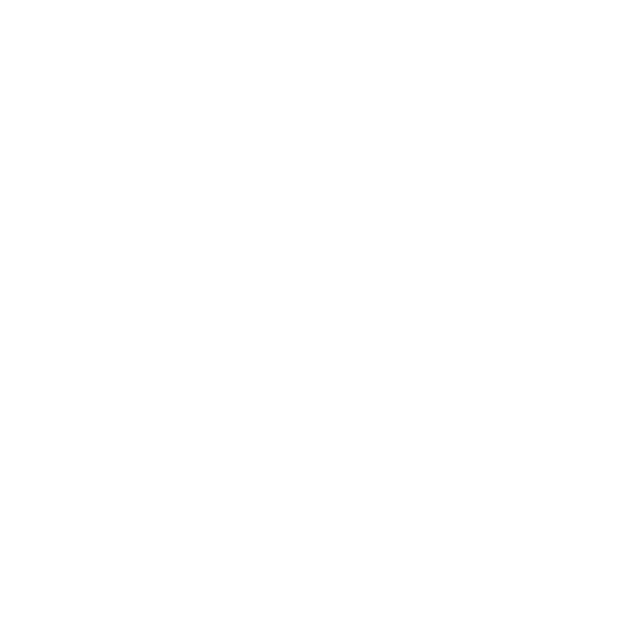
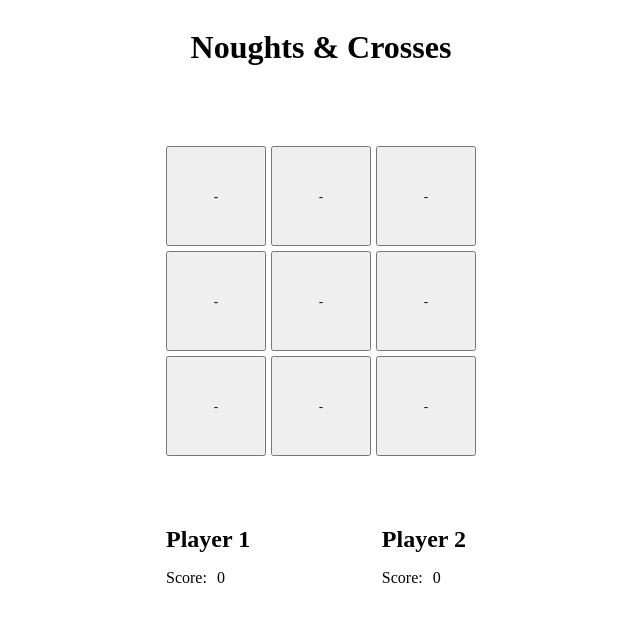
Before and after one commit to James-rae-eng/noughts-and-crosses, a plain HTML site: page index.html in a window 1280 px wide. Shown: the whole page, without its empty margins (319-959 px from the left). Drawn offline with Linux system fonts and the light colour scheme.

Commit message:
Added baseic html structure & styling to display js output. Added javascript logic enough to build the board in html, add player tokens when board positions are clicked, and switch players after each click

```diff
--- a/index.html
+++ b/index.html
@@ -9,6 +9,31 @@
     <script type="text/javascript" src="script.js" defer></script>
 </head>
 <body>
+    <header>
+        <h1>Noughts & Crosses</h1>
+    </header>
 
+    <main>
+        <div class="board">
+        </div>
+
+        <div class="players">
+            <div class="player">
+                <h2>Player 1</h2>
+                <div class="score">
+                    <p>Score:</p>
+                    <p id="score1">0</p>
+                </div>
+            </div>
+
+            <div class="player">
+                <h2>Player 2</h2>
+                <div class="score">
+                    <p>Score:</p>
+                    <p id="score2">0</p>
+                </div>
+            </div>
+        </div>
+    </main>
 </body>
 </html>
--- a/script.js
+++ b/script.js
@@ -0,0 +1,166 @@
+/* A Cell represents one "square" on the board and can have one of
+** '-': no token is in the square,
+** o: Player One's token,
+** x: Player 2's token
+*/
+function Cell() {
+  let value = '-';
+
+  // Accept a player's token to change the value of the cell
+  const addToken = (player) => {
+    value = player;
+  };
+
+  // How we will retrieve the current value of this cell through closure
+  const getValue = () => value;
+
+  return {
+    addToken,
+    getValue,
+  };
+}
+
+function Gameboard() {
+  const rows = 3;
+  const columns = 3;
+  const board = [];
+
+  // Create a 2d array that will represent the state of the game board
+  // For this 2d array, row 0 will represent the top row and
+  // column 0 will represent the left-most column.
+  for (let i = 0; i < rows; i += 1) {
+    board[i] = [];
+    for (let j = 0; j < columns; j += 1) {
+      board[i].push(Cell());
+    }
+  }
+
+  // This will be the method of getting the entire board that our
+  // UI will eventually need to render it.
+  const getBoard = () => board;
+
+  const placeMark = (position, player) => {
+    // turn position into row, column.
+    let row;
+    let column;
+
+    if (position === '0' || position === '1' || position === '2') {
+      row = 0;
+    } else if (position === '3' || position === '4' || position === '5') {
+      row = 1;
+    } else {
+      row = 2;
+    }
+
+    if (position === '0' || position === '3' || position === '6') {
+      column = 0;
+    } else if (position === '1' || position === '4' || position === '7') {
+      column = 1;
+    } else {
+      column = 2;
+    }
+
+    // Replace value in board[row][column] with player token
+    // only if the token is a '-'.
+    if (board[row][column].getValue() === '-') {
+      board[row][column].addToken(player);
+    }
+  };
+
+  return { getBoard, placeMark };
+}
+
+/* The GameController will be responsible for controlling the
+  ** flow and state of the game's turns, as well as whether
+  ** anybody has won the game
+  */
+function GameController(
+  playerOneName = 'Player One',
+  playerTwoName = 'Player Two',
+) {
+  const board = Gameboard();
+
+  const players = [
+    {
+      name: playerOneName,
+      token: 'o',
+    },
+    {
+      name: playerTwoName,
+      token: 'x',
+    },
+  ];
+
+  let activePlayer = players[0];
+
+  const switchPlayerTurn = () => {
+    activePlayer = activePlayer === players[0] ? players[1] : players[0];
+  };
+  const getActivePlayer = () => activePlayer;
+
+  const playRound = (position) => {
+    // Drop a get input and place mark for the current player
+    board.placeMark(position, getActivePlayer().token);
+
+    /*  This is where we would check for a winner and handle that logic,
+            such as a win message. */
+
+    // Switch player turn
+    switchPlayerTurn();
+  };
+
+  return {
+    playRound,
+    getActivePlayer,
+    getBoard: board.getBoard,
+  };
+}
+
+function ScreenController() {
+  const game = GameController();
+  const boardDiv = document.querySelector('.board');
+
+  const updateScreen = () => {
+    // clear the board
+    boardDiv.textContent = '';
+
+    // get the newest version of the board and player turn
+    const board = game.getBoard();
+
+    // Render board squares
+    board.forEach((row, index1) => {
+      const rowNo = index1;
+      row.forEach((cell, index2) => {
+        // Anything clickable should be a button!!
+        const cellButton = document.createElement('button');
+        // Create a data attribute to identify the column
+        // This makes it easier to pass into our `playRound` function
+        if (rowNo === 0) {
+          cellButton.dataset.id = index2;
+        } else if (rowNo === 1) {
+          cellButton.dataset.id = index2 + 3;
+        } else {
+          cellButton.dataset.id = index2 + 6;
+        }
+        cellButton.textContent = cell.getValue();
+        boardDiv.appendChild(cellButton);
+      });
+    });
+  };
+
+  // Add event listener for the board
+  function clickHandlerBoard(e) {
+    const selectedId = e.target.dataset.id;
+    // Make sure I've clicked a column and not the gaps in between
+    if (!selectedId) return;
+
+    game.playRound(selectedId);
+    updateScreen();
+  }
+  boardDiv.addEventListener('click', clickHandlerBoard);
+
+  // Initial render
+  updateScreen();
+}
+
+ScreenController();
--- a/style.css
+++ b/style.css
@@ -0,0 +1,35 @@
+body {
+    display: flex;
+    flex-direction: column;
+    justify-content: center;
+    align-items: center;
+}
+
+h1 {
+    margin-bottom: 80px;
+}
+
+.board {
+    display: grid;
+    grid-template-rows: 100px 100px 100px;
+    grid-template-columns: 100px 100px 100px;
+    gap: 5px;
+}
+
+.players {
+    display: flex;
+    flex-direction: row;
+    justify-content: space-between;
+    width: 300px;
+    margin-top: 50px;
+}
+
+.score {
+    display: flex;
+    flex-direction: row;
+    gap: 10px;
+}
+
+h2 {
+    margin-bottom: 0;
+}
```
